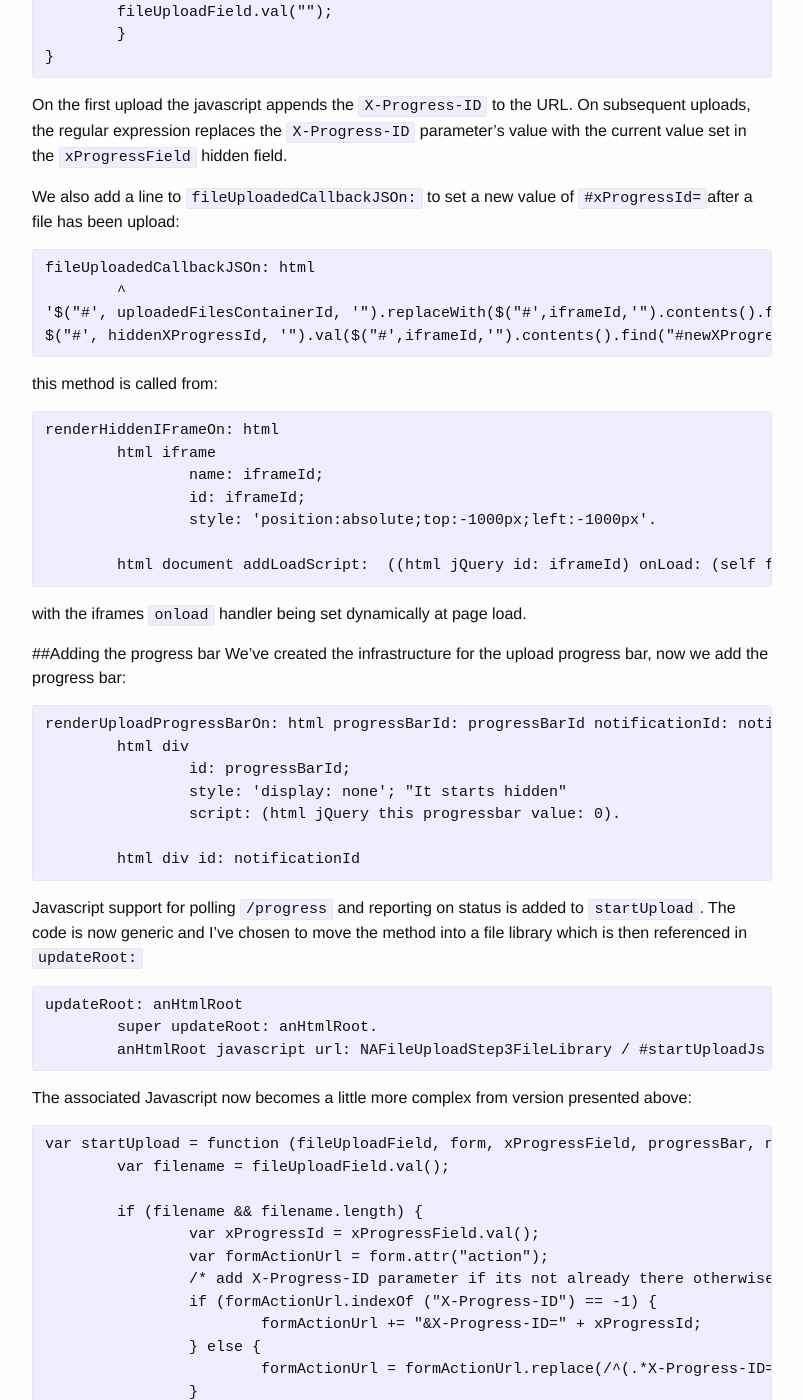
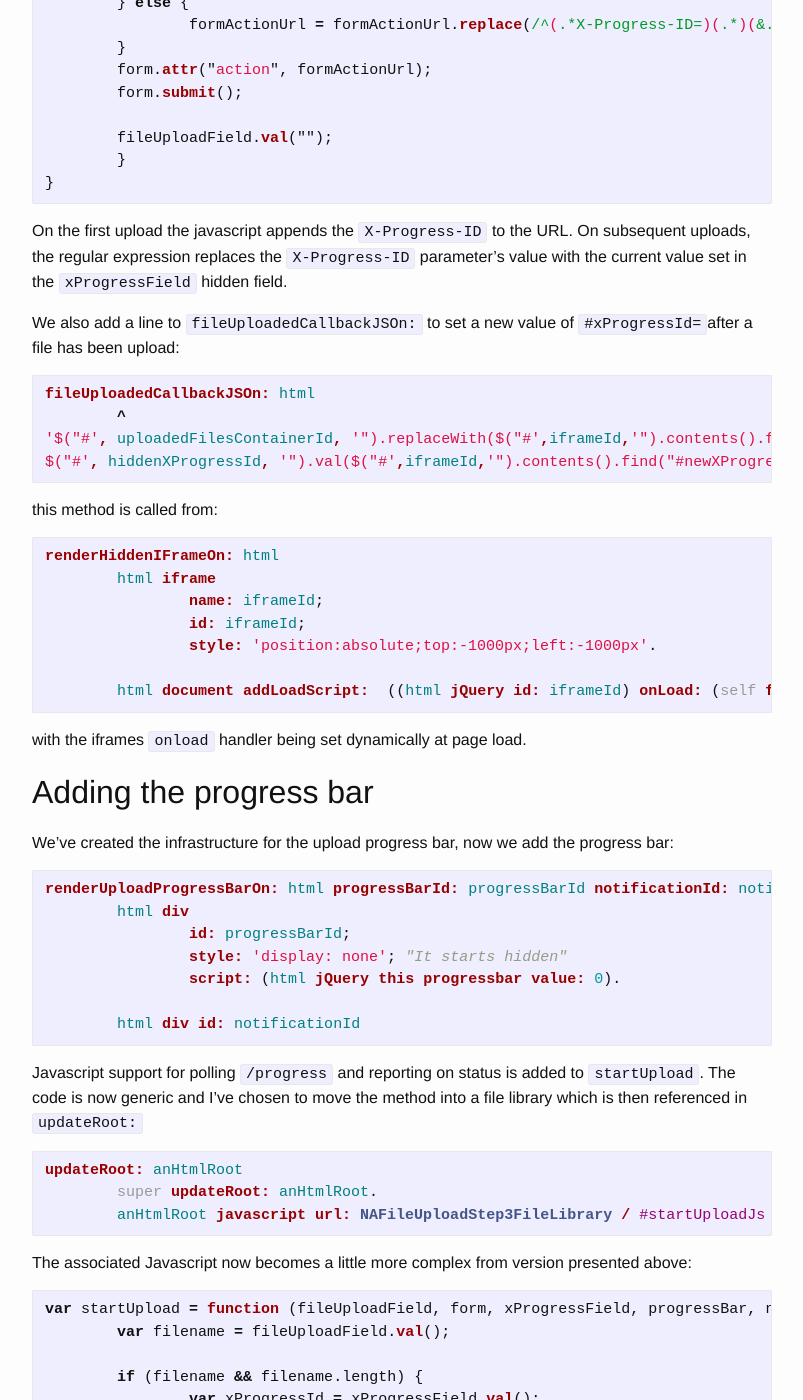
Before and after one commit to NickAger/nickager.github.io, a Jekyll site: the page built from _posts/2011-07-01-File-upload-using-Nginx-and-Seaside---step-3.md, in a window 1280 px wide and 1400 px high, scrolled down 3350 px. Shown: the whole window, without its empty margins (238-1041 px from the left). Built offline with Jekyll 4.4.1, drawn with Linux system fonts in a browser that asks for light colours; some of the changed text lies outside the part shown.

Commit message:
formatting changes for github.io

````diff
--- a/_posts/2011-07-01-File-upload-using-Nginx-and-Seaside---step-3.md
+++ b/_posts/2011-07-01-File-upload-using-Nginx-and-Seaside---step-3.md
@@ -6,10 +6,10 @@ layout: post
 ---
 In this step we describe how to add an upload progress bar to the file uploads. The Nginx documentation for the upload progress module can be found [here](http://wiki.nginx.org/HttpUploadProgressModule). This post builds on the code described in the [previous](File-upload-using-Nginx-and-Seaside---step-2.md) two [posts](File-upload-using-Nginx-and-Seaside---step-1.md).
 
-##Parameterising and generifying the Javascript
+## Parameterising and generifying the Javascript
 In this step we chose to parameterise the Javascript; replacing hard coded element ids with parameters. Evolving the code in this way allows instantiation of  multiple file upload components on the same page. Pollution of the Javascript global namespace is minimised to a single shared method - `startUpload`. Finally the generic Javascript has been moved to a file library.
 
-##Nginx configuration changes
+## Nginx configuration changes
 
 Firstly we modify our Nginx configuration. At the bottom of the location  `fileupload` block add:
 ```
@@ -40,25 +40,25 @@ and ensure the sizes set match the `client_max_body_size` directive:
 client_max_body_size 10m;
 ```
 
-##Seaside modifications
+## Seaside modifications
 According to the [upload progress documentation](http://wiki.nginx.org/HttpUploadProgressModule):
 
 > The HTTP request to this location must have a X-Progress-ID parameter or HTTP header containing a valid unique identifier of an inprogress upload
 
 Back in our Smalltalk class we add a helper method to generate a unique upload id:
 
-```Smalltalk
+```smalltalk
 xProgressId
 	^xProgressId ifNil: [ xProgressId := WAKeyGenerator current keyOfLength: 15 ]
 ```
 and a reset:
-```Smalltalk
+```smalltalk
 resetXProgressId
 	xProgressId := nil
 ```
 
 In the form we modify the `hiddenInput` to work twice as hard for us. To the callback processing we add a call to `#resetXProgressId`, and we store  `#xProgressId` in the `hiddenInput`'s value:
-```Smalltalk
+```smalltalk
 renderUploadFormOn: html
 	| formId |
 
@@ -119,7 +119,7 @@ Note that the hard coded ids in `renderUploadFormOn:` in the previous steps have
 The form's submit button has changed to a push button with an `#onClick:` handler which calls a modified `startUpload` with parameters of JQuery references to various fields. Alternatively you could add an `#onChange:` handler to the `fileUpload` control and call `startUpload` from there, dispensing with the need for the button.
 
 The Javascript function `startUpload` is defined as:
-```Javascript
+```javascript
 function startUpload(fileUploadField, form, xProgressField, progressBar, notificationField) {
 var filename = fileUploadField.val();
 if (!filename && filename.length) {
@@ -142,7 +142,7 @@ if (!filename && filename.length) {
 On the first upload the javascript appends the `X-Progress-ID` to the URL. On subsequent uploads, the regular expression replaces the `X-Progress-ID` parameter's value with the current value set in the `xProgressField` hidden field.
 
 We also add a line to `fileUploadedCallbackJSOn:` to set a new value of `#xProgressId=`after a file has been upload:
-```Smalltalk
+```smalltalk
 fileUploadedCallbackJSOn: html
 	^
 '$("#', uploadedFilesContainerId, '").replaceWith($("#',iframeId,'").contents().find("#', uploadedFilesContainerId, '"));
@@ -150,7 +150,7 @@ $("#', hiddenXProgressId, '").val($("#',iframeId,'").contents().find("#newXProgr
 ```
 
 this method is called from:
-```Smalltalk
+```smalltalk
 renderHiddenIFrameOn: html
 	html iframe
 		name: iframeId;
@@ -161,9 +161,9 @@ renderHiddenIFrameOn: html
 ```
 with the iframes `onload` handler being set dynamically at page load.
 
-##Adding the progress bar
+## Adding the progress bar
 We've created the infrastructure for the upload progress bar, now we add the progress bar:
-```Smalltalk
+```smalltalk
 renderUploadProgressBarOn: html progressBarId: progressBarId notificationId: notificationId
 	html div
 		id: progressBarId;
@@ -173,14 +173,14 @@ renderUploadProgressBarOn: html progressBarId: progressBarId notificationId: not
 	html div id: notificationId
 ```
 Javascript support for polling `/progress` and reporting on status is added to `startUpload`. The code is now generic and I've chosen to move the method into a file library which is then referenced in `updateRoot:`
-```Smalltalk
+```smalltalk
 updateRoot: anHtmlRoot
 	super updateRoot: anHtmlRoot.
 	anHtmlRoot javascript url: NAFileUploadStep3FileLibrary / #startUploadJs
 ```
 The associated Javascript now becomes a little more complex from version presented above:
 
-```Javascript
+```javascript
 var startUpload = function (fileUploadField, form, xProgressField, progressBar, notificationField) {
 	var filename = fileUploadField.val();
 
@@ -249,14 +249,14 @@ var startUpload = function (fileUploadField, form, xProgressField, progressBar,
 ```
 
 The script polls `/progress` once a second, using a low level ajax call which allows the `X-Progress-ID` parameter to be set:
-```Javascript
+```javascript
 beforeSend: function (xhr) {
 	xhr.setRequestHeader("X-Progress-ID", xProgressId);
 }
 ```
 The `success` callback interprets the response from `/progress` and updates the progress bar and the text status.
 
-##Understanding how the progress bar receives updates:
+## Understanding how the progress bar receives updates:
 Form submission creates an http-post which includes the `X-Progress-ID` parameter:
 
 ![](/images/fileupload/post.png)
````
